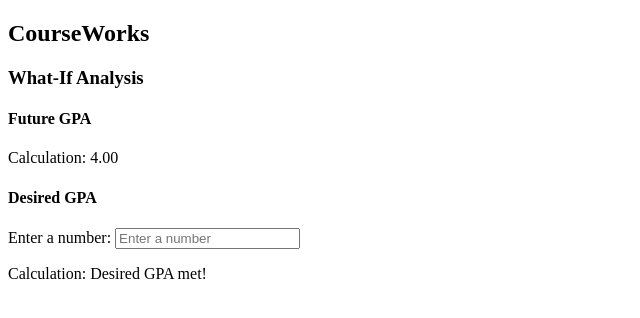
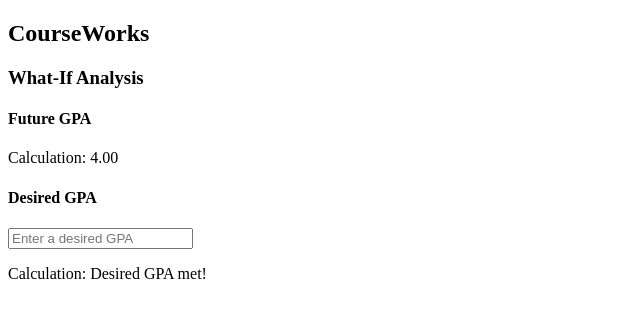
Before and after one commit to RobinSardja/CourseWorks, a Next.js app: page / in a window 1280 px wide. Shown: the top 318 px of the page, without its empty margins (0-640 px from the left). Built offline with nearby package versions, Linux system fonts and the light colour scheme.

Commit message:
Removed NumberInput component.

```diff
--- a/app/NumberInput.js
+++ /dev/null
@@ -1,20 +0,0 @@
-export default function NumberInput({ number, onNumberChange }) {
-    // Handle the change in input
-    const handleChange = (event) => {
-        // Pass the updated value to the parent through the callback function
-        onNumberChange(event.target.value);
-    };
-
-    return (
-        <div>
-            <label htmlFor="numberInput">Enter a number: </label>
-            <input
-                type="number"
-                id="numberInput"
-                value={number} // Use the number prop to control the input value
-                onChange={handleChange} // Call the callback on input change
-                placeholder="Enter a number"
-            />
-        </div>
-    );
-}
--- a/app/WhatIfAnalysis.js
+++ b/app/WhatIfAnalysis.js
@@ -1,7 +1,6 @@
 "use client"
 
 import React, { useState } from 'react'
-import NumberInput from './NumberInput'
 
 const letterGradeToGPA = new Map([
     ['A', 4], ['B', 3], ['C', 2], ['D', 1], ['F', 0]
@@ -70,17 +69,22 @@
 }
 
 function DesiredGPAComponent() {
-    const [number, setNumber] = useState('')
-    const onNumberChange = (newNumber) => {
-        setNumber(newNumber)
+    const [desiredGPA, setDesiredGPA] = useState('')
+    const onDesiredGPAChange = (event) => {
+        setDesiredGPA(event.target.value)
     }
 
     return (
         <section>
             <h1>Desired GPA</h1>
             { /* TESTING calcDesiredGPA */ }
-            <NumberInput number = {number} onNumberChange = {onNumberChange} />
-            <p>Calculation: { calcDesiredGPA( ['A', 'A'], [3, 3], number, 3 ) }</p>
+            <input
+                type = "number"
+                value = {desiredGPA}
+                onChange = {onDesiredGPAChange}
+                placeholder = "Enter a desired GPA"
+            />
+            <p>Calculation: { calcDesiredGPA( ['A', 'A'], [3, 3], desiredGPA, 3 ) }</p>
         </section>
     )
 }
```
